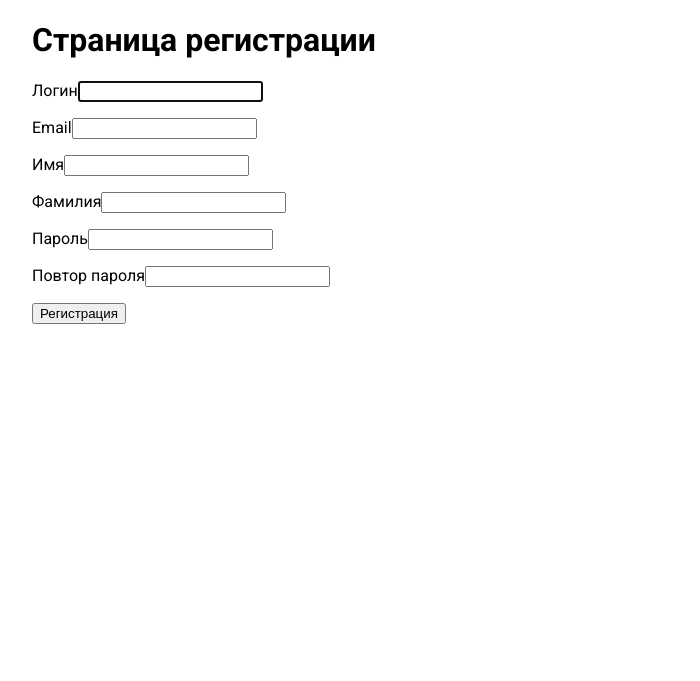
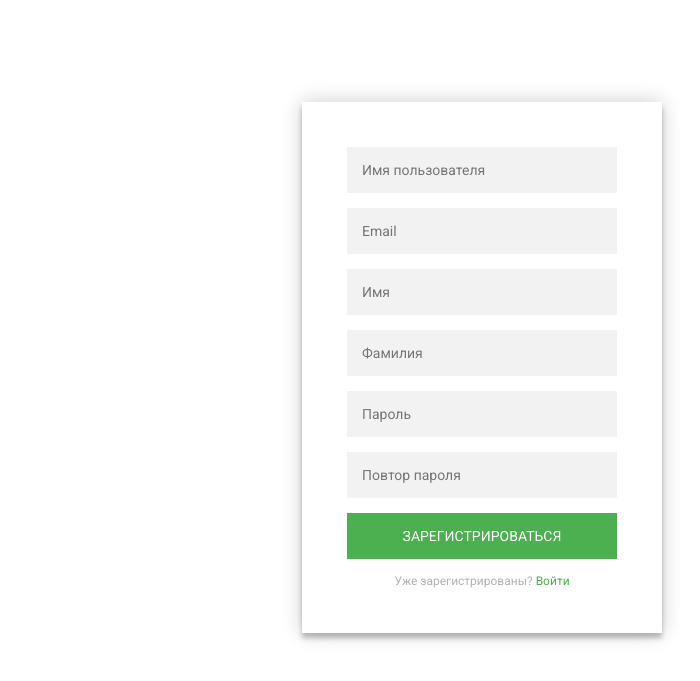
Before and after one commit to Igoren007/MyToDoList, a Django app: page /register/ in a window 1280 px wide. Shown: the top 681 px of the page, without its empty margins (158-858 px from the left). Run offline with Django 4.2, Linux system fonts and the light colour scheme.

Commit message:
add design for login and register forms

```diff
--- a/ToDo/forms.py
+++ b/ToDo/forms.py
@@ -2,14 +2,14 @@ from django.contrib.auth.forms import UserCreationForm, AuthenticationForm
 from django.contrib.auth.models import User
 from django import forms
 
-
+# представляет форму регистрации
 class RegisterUserForm(UserCreationForm):
-    username = forms.CharField(label='Логин', widget=forms.TextInput(attrs={'class': 'form-input'}))
-    email = forms.EmailField(label='Email', widget=forms.EmailInput(attrs={'class': 'form-input'}))
-    first_name = forms.CharField(label='Имя', widget=forms.TextInput(attrs={'class': 'form-input'}))
-    last_name = forms.CharField(label='Фамилия', widget=forms.TextInput(attrs={'class': 'form-input'}))
-    password1 = forms.CharField(label='Пароль', widget=forms.PasswordInput(attrs={'class': 'form-input'}))
-    password2 = forms.CharField(label='Повтор пароля', widget=forms.PasswordInput(attrs={'class': 'form-input'}))
+    username = forms.CharField(widget=forms.TextInput(attrs={'placeholder':'Имя пользователя'}))
+    email = forms.EmailField(widget=forms.EmailInput(attrs={'placeholder': 'Email'}))
+    first_name = forms.CharField(widget=forms.TextInput(attrs={'placeholder': 'Имя'}))
+    last_name = forms.CharField(widget=forms.TextInput(attrs={'placeholder': 'Фамилия'}))
+    password1 = forms.CharField(widget=forms.PasswordInput(attrs={'placeholder': 'Пароль'}))
+    password2 = forms.CharField(widget=forms.PasswordInput(attrs={'placeholder': 'Повтор пароля'}))
 
     class Meta:
         model = User
@@ -18,5 +18,5 @@ class RegisterUserForm(UserCreationForm):
 
 # представляет форму авторизации
 class LoginUserForm(AuthenticationForm):
-    username = forms.CharField(label='Логин', widget=forms.TextInput(attrs={'class': 'form-input'}))
-    password = forms.CharField(label='Пароль', widget=forms.PasswordInput(attrs={'class': 'form-input'}))
+    username = forms.CharField(widget=forms.TextInput(attrs={'placeholder':'Логин'}))
+    password = forms.CharField(widget=forms.PasswordInput(attrs={'placeholder':'Пароль'}))
--- a/ToDo/static/ToDo/css/style.css
+++ b/ToDo/static/ToDo/css/style.css
@@ -42,12 +42,6 @@ body {
     height: 100vh;
 }
 
-
-a {
-    font-size: 24px;
-    text-decoration: none;
-}
-
 .login__wrapper {
     display: flex;
     margin-top: 30vh;
@@ -55,7 +49,58 @@ a {
     align-items: center;     /*Центрирование по вертикали */
 }
 
-.register_form {
-    display: block;
-    margin: 0 auto;
+.login-page {
+  width: 360px;
+  padding: 8% 0 0;
+  margin: auto;
 }
+.form {
+  position: relative;
+  z-index: 1;
+  background: #FFFFFF;
+  max-width: 360px;
+  margin: 0 auto 100px;
+  padding: 45px;
+  text-align: center;
+  box-shadow: 0 0 20px 0 rgba(0, 0, 0, 0.2), 0 5px 5px 0 rgba(0, 0, 0, 0.24);
+}
+.form input {
+  font-family: "Roboto", sans-serif;
+  outline: 0;
+  background: #f2f2f2;
+  width: 100%;
+  border: 0;
+  margin: 0 0 15px;
+  padding: 15px;
+  box-sizing: border-box;
+  font-size: 14px;
+}
+.form button {
+  font-family: "Roboto", sans-serif;
+  text-transform: uppercase;
+  outline: 0;
+  background: #4CAF50;
+  width: 100%;
+  border: 0;
+  padding: 15px;
+  color: #FFFFFF;
+  font-size: 14px;
+  -webkit-transition: all 0.3 ease;
+  transition: all 0.3 ease;
+  cursor: pointer;
+}
+.form button:hover,.form button:active,.form button:focus {
+  background: #43A047;
+}
+.form .message {
+  margin: 15px 0 0;
+  color: #b3b3b3;
+  font-size: 12px;
+}
+.form .message a {
+  color: #4CAF50;
+  text-decoration: none;
+}
+.form .register-form {
+  display: none;
+}
--- a/ToDo/templates/ToDo/register.html
+++ b/ToDo/templates/ToDo/register.html
@@ -2,17 +2,18 @@
 
 {% block content %}
 
-<div class="container">
-    <h1>Страница регистрации</h1>
-    <form method="post">
-        {% csrf_token %}
-        <div class="register_form">
-            {% for f in form %}
-                <p><label class="form-label" for="{{ f.id_for_laber }}">{{ f.label }}</label>{{ f }}</p>
-                <div class="form-error">{{ f.errors }}</div>
-            {% endfor %}
-            <button type="submit">Регистрация</button>
+    <div class="login-page">
+        <div class="form">
+            <form class="login-form"  method="post">
+                {% csrf_token %}
+                <div class="form-error">{{ form.non_field_errors }}</div>
+                {% for f in form %}
+                    {{ f }}
+                {% endfor %}
+                <button>Зарегистрироваться</button>
+                <p class="message">Уже зарегистрированы? <a href="{% url 'login' %}">Войти</a></p>
+            </form>
         </div>
-    </form>
-</div>
+    </div>
+
 {% endblock %}
```
Also changed, not shown: ToDo/templates/ToDo/login.html (+8 -6 lines), db.sqlite3.
